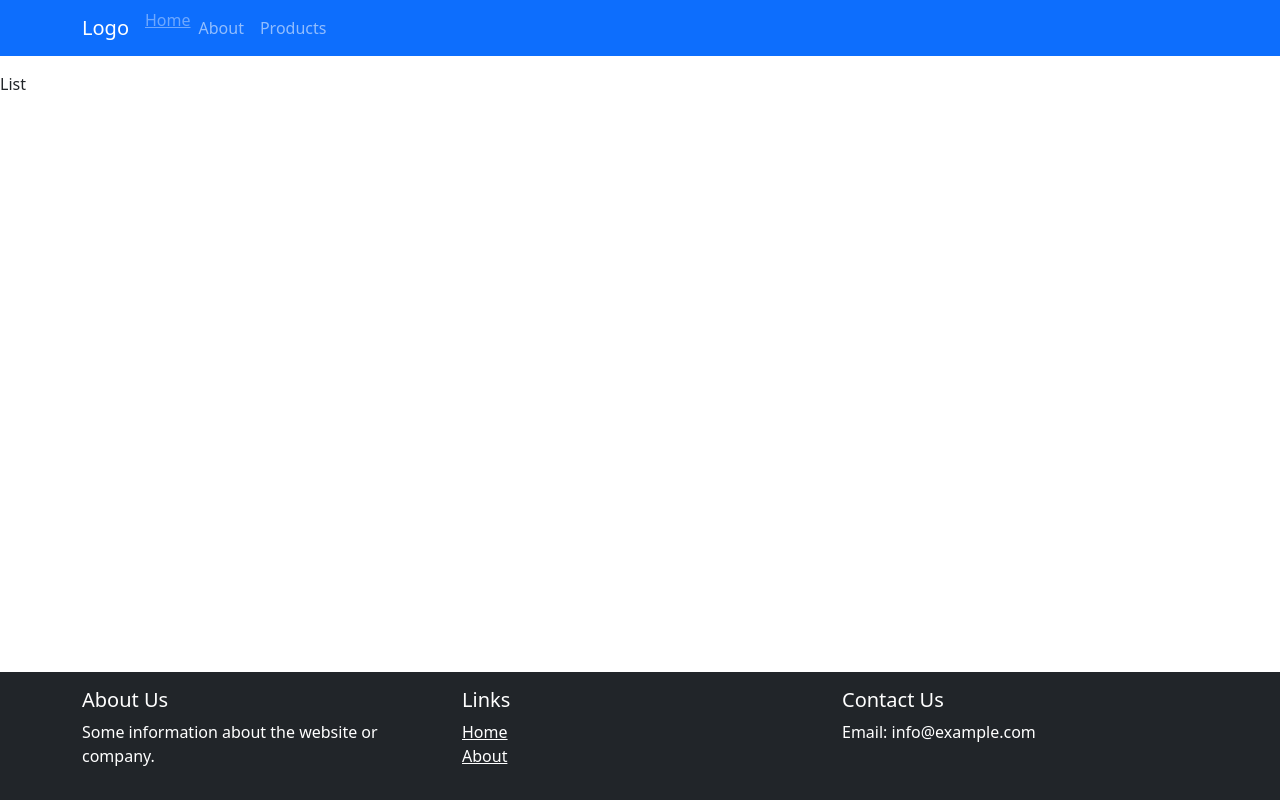
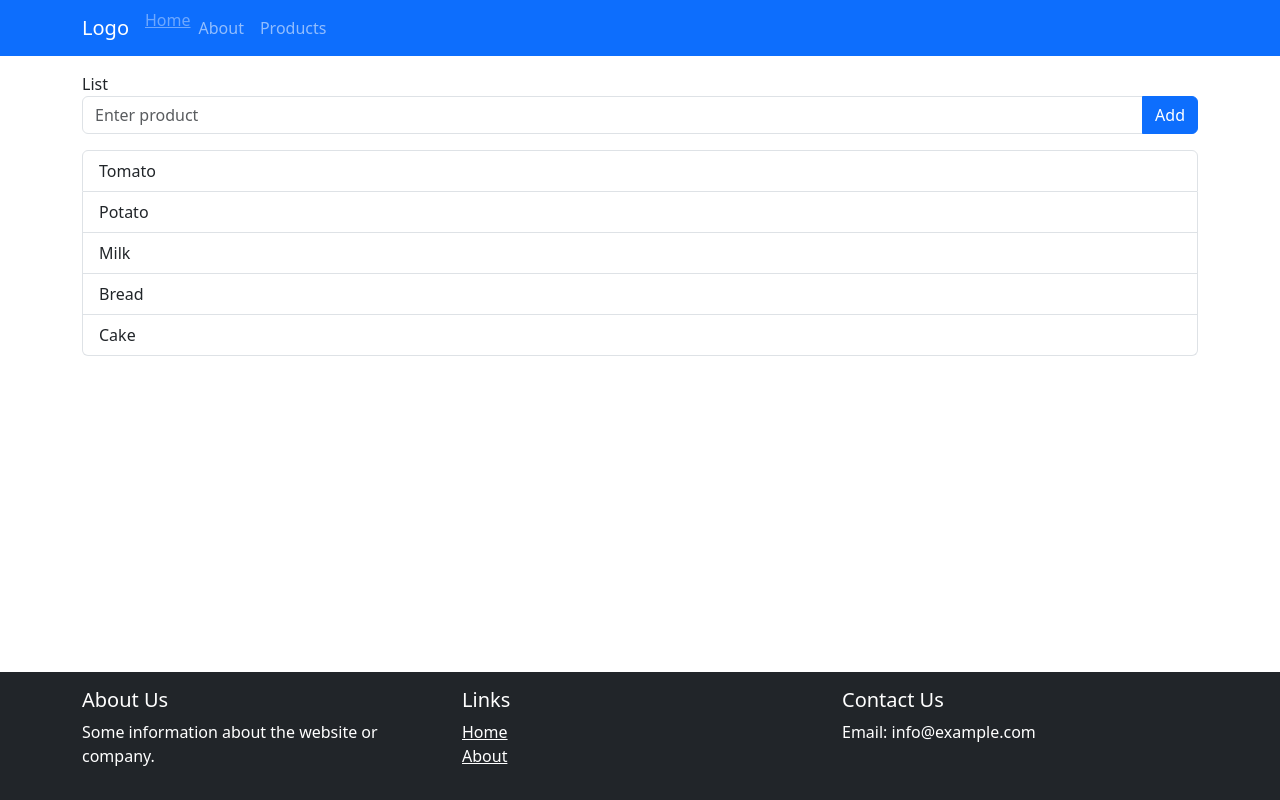
Before and after one commit to neuefische/java-coffee-beans-teamproject-1, a React (Vite) app in the folder frontend/: page /list in a window 1280 px wide. Built offline with nearby package versions, Linux system fonts and the light colour scheme.

Commit message:
Added Search Bar and list of products

```diff
--- a/frontend/src/components/list-page/ListPage.tsx
+++ b/frontend/src/components/list-page/ListPage.tsx
@@ -1,11 +1,18 @@
 import {useLocation} from "react-router-dom";
+import SearchBar from "./SearchBar.tsx";
+import ProductsTable from "./ProductsTable.tsx";
+import {Container} from "react-bootstrap";
 
 const ListPage = () => {
     const location = useLocation();
-    const { list } = location.state || {};
+    const {list} = location.state || {};
 
     return (<>
-       List {list}
+        <Container>
+            List {list}
+            <SearchBar/>
+            <ProductsTable/>
+        </Container>
     </>)
 }
 
--- /dev/null
+++ b/frontend/src/components/list-page/ProductsTable.tsx
@@ -0,0 +1,15 @@
+import {ListGroup} from "react-bootstrap";
+
+function ProductsTable () {
+    return <>
+        <ListGroup>
+            <ListGroup.Item>Tomato</ListGroup.Item>
+            <ListGroup.Item>Potato</ListGroup.Item>
+            <ListGroup.Item>Milk</ListGroup.Item>
+            <ListGroup.Item>Bread</ListGroup.Item>
+            <ListGroup.Item>Cake</ListGroup.Item>
+        </ListGroup>
+    </>
+}
+
+export default ProductsTable
--- /dev/null
+++ b/frontend/src/components/list-page/SearchBar.tsx
@@ -0,0 +1,21 @@
+import {Button, FormControl, InputGroup} from "react-bootstrap";
+import {useState} from "react";
+
+function SearchBar() {
+    const [query, setQuery] = useState('');
+
+    function handleAdd() {
+    }
+
+    return <>
+        <div>
+            <InputGroup className="mb-3">
+                <FormControl type="text" placeholder="Enter product" aria-label="Product name" value={query}
+                             onChange={(e) => setQuery(e.target.value)}/>
+                <Button variant="primary" onClick={handleAdd}> Add </Button>
+            </InputGroup>
+        </div>
+    </>
+}
+
+export default SearchBar
```
